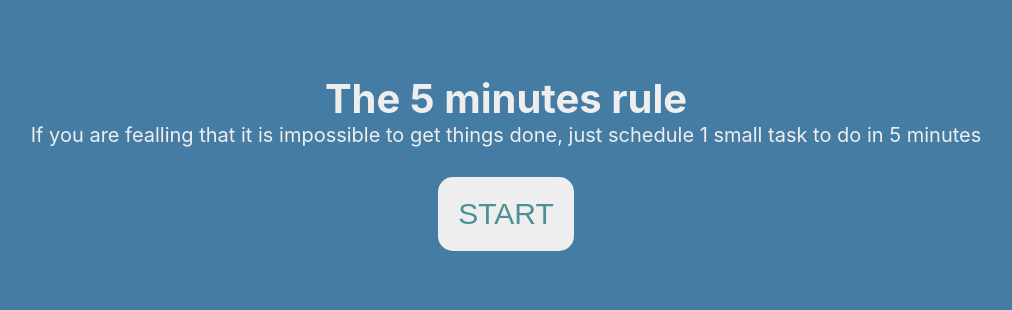
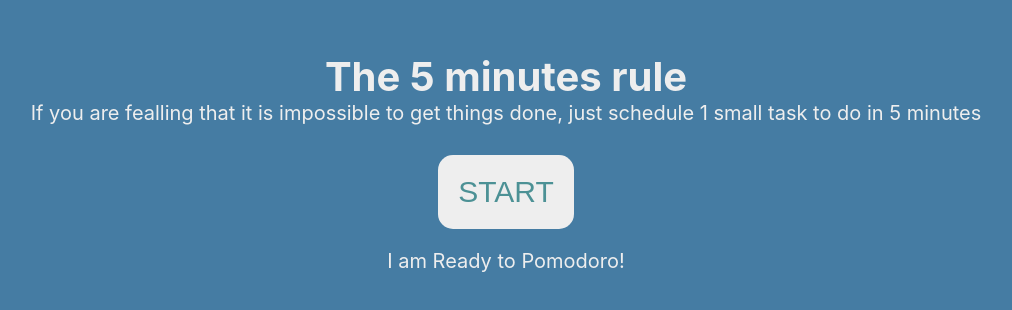
Before and after one commit to brunolbahiense/tomatracker, a Next.js app: page /fiverule in a window 1280 px wide. Shown: the part 238-548 px from the top of the page, without its empty margins (134-1146 px from the left). Built offline with nearby package versions, Linux system fonts and the light colour scheme.

Commit message:
back to pomodori link

```diff
--- a/src/pages/fiverule.tsx
+++ b/src/pages/fiverule.tsx
@@ -13,6 +13,9 @@ export default function Home() {
         <Link href="/smalltracker">
           <S.Button>START</S.Button>
         </Link>
+        <Link href="/">
+          <S.Lazy>I am Ready to Pomodoro!</S.Lazy>
+        </Link>
       </S.WrapperB>
     </>
   )
```
